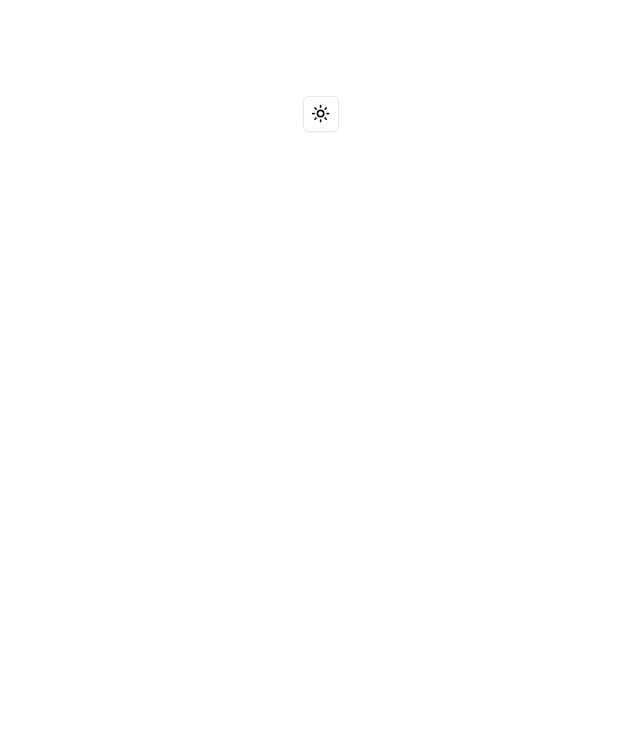
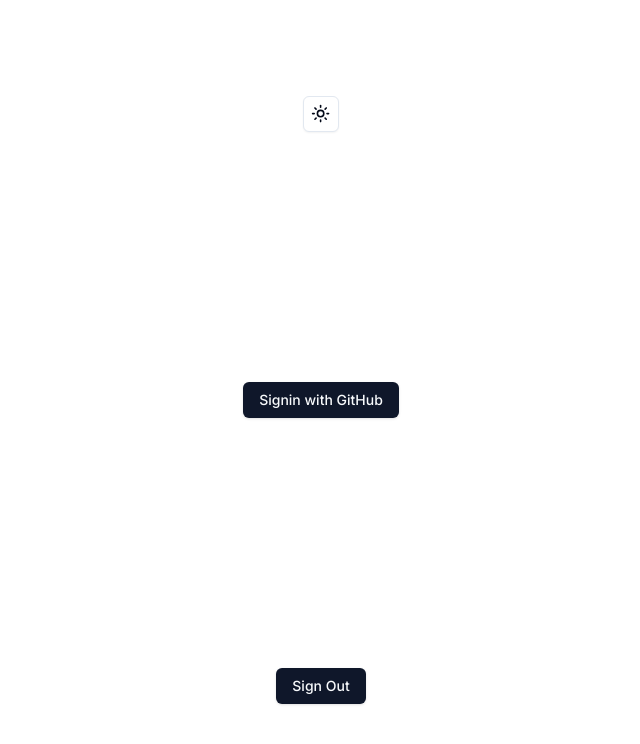
Before and after one commit to devdatkumar/nidalfyp, a Next.js app: page / in a window 1280 px wide. Shown: the top 744 px of the page, without its empty margins (319-959 px from the left). Built offline with nearby package versions, Linux system fonts and the light colour scheme; no server answers.

Commit message:
init nextauth with custom buttons

```diff
--- a/package.json
+++ b/package.json
@@ -23,6 +23,7 @@
     "clsx": "^2.1.0",
     "lucide-react": "^0.368.0",
     "next": "14.2.1",
+    "next-auth": "5.0.0-beta.16",
     "next-themes": "^0.3.0",
     "react": "^18",
     "react-dom": "^18",
--- /dev/null
+++ b/src/app/api/auth/[...authnext]/route.ts
@@ -0,0 +1,2 @@
+import { handlers } from "@/auth"; // Referring to the auth.ts we just created
+export const { GET, POST } = handlers;
--- a/src/app/page.tsx
+++ b/src/app/page.tsx
@@ -1,3 +1,5 @@
+import { SignInGithub, SignOut } from "@/components/common/auth-buttons";
+import { Button } from "@/components/ui/button";
 import { ModeToggle } from "@/components/ui/mode-toggle";
 import Image from "next/image";
 
@@ -5,6 +7,8 @@
   return (
     <main className="flex min-h-screen flex-col items-center justify-between p-24">
       <ModeToggle />
+      <SignInGithub />
+      <SignOut />
     </main>
   );
 }
--- /dev/null
+++ b/src/auth.ts
@@ -0,0 +1,19 @@
+import NextAuth from "next-auth";
+import GitHub from "next-auth/providers/github";
+// import Passkey from "next-auth/providers/passkey";
+// import { PrismaAdapter } from "@auth/prisma-adapter";
+// import { PrismaClient } from "@prisma/client";
+
+// const prisma = new PrismaClient();
+
+export const { handlers, signIn, signOut, auth } = NextAuth({
+  // adapter: PrismaAdapter(prisma),
+  providers: [
+    GitHub({
+      clientId: process.env.GITHUB_ID,
+      clientSecret: process.env.GITHUB_SECRET,
+    }),
+    // Passkey,
+  ],
+  // experimental: { enableWebAuthn: true },
+});
--- /dev/null
+++ b/src/components/common/auth-buttons.tsx
@@ -0,0 +1,29 @@
+import { signIn, signOut } from "@/auth";
+import { Button } from "../ui/button";
+import github from "next-auth/providers/github";
+
+export function SignInGithub() {
+  return (
+    <form
+      action={async () => {
+        "use server";
+        await signIn("github");
+      }}
+    >
+      <Button type="submit">Signin with GitHub</Button>
+    </form>
+  );
+}
+
+export function SignOut() {
+  return (
+    <form
+      action={async () => {
+        "use server";
+        await signOut();
+      }}
+    >
+      <Button type="submit">Sign Out</Button>
+    </form>
+  );
+}
--- /dev/null
+++ b/src/middleware.ts
@@ -0,0 +1 @@
+export { auth as middleware } from "@/auth";
```
Also changed, not shown: 1 other file (tests, documents, lock files or other folders).
